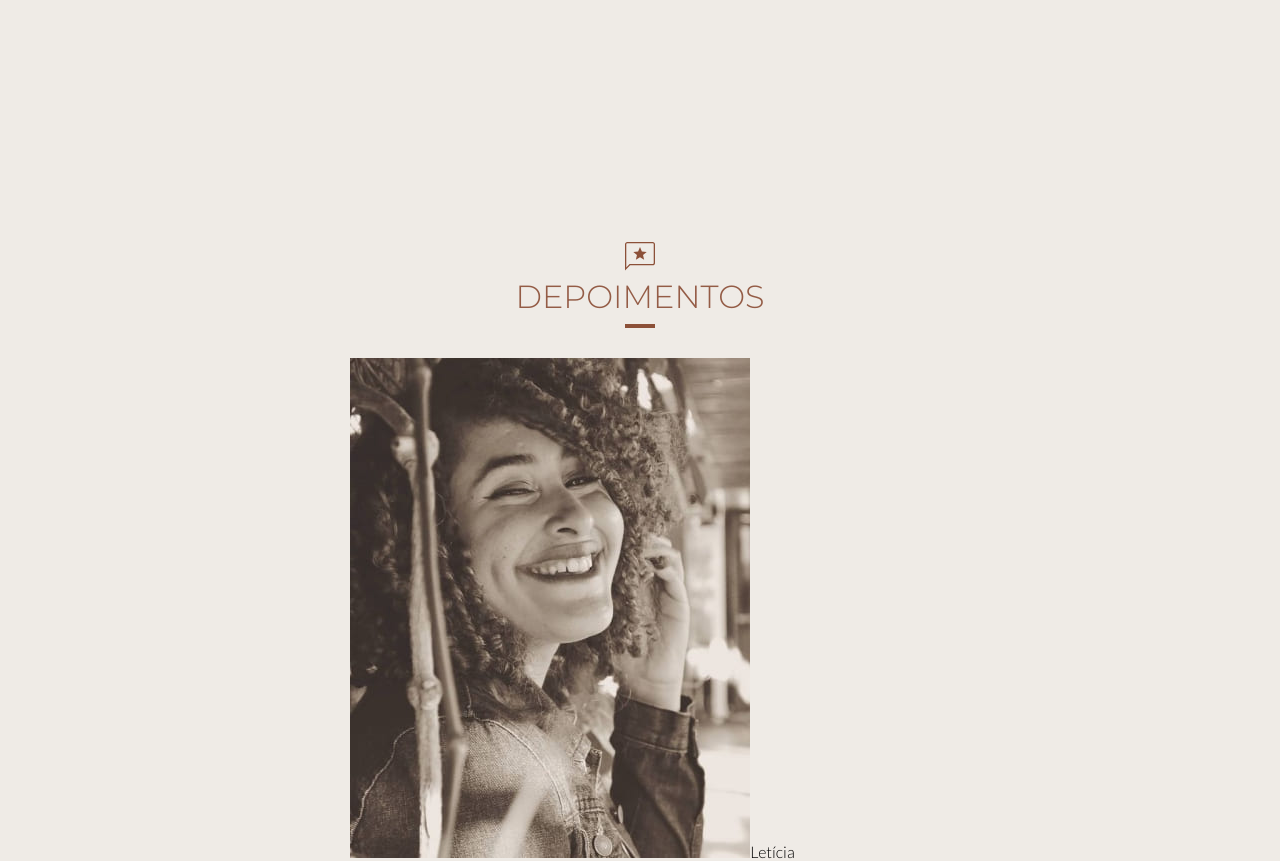
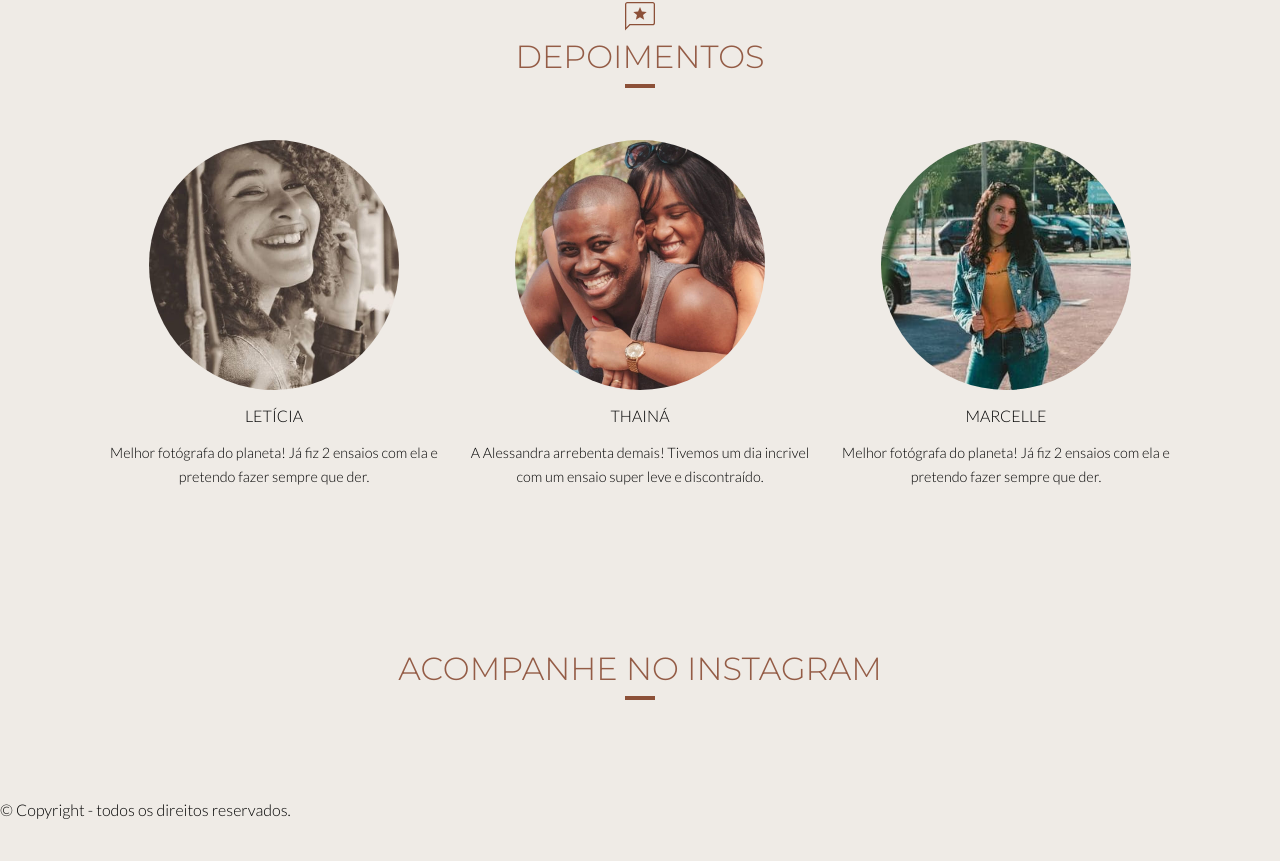
Before and after one commit to rlxmts/anzelfotografia, a React (Create React App) app: page / in a window 1280 px wide. Shown: the part 2878-3739 px from the top of the page. After the commit the page ends 3697 px from the top, so only its background shows below. Built offline with nearby package versions, Linux system fonts and the light colour scheme.

Commit message:
:lipstick: Estilizando Seção Depoimentos

```diff
--- a/src/App.js
+++ b/src/App.js
@@ -5,6 +5,7 @@ import Banner from "./components/sections/Banner";
 import Portfolio from "./components/sections/Portfolio";
 import Sobre from "./components/sections/Sobre";
 import Depoimentos from "./components/sections/Depoimentos";
+import Instagram from "./components/sections/Instagram";
 
 const AppContainer = styled.div`
 
@@ -19,6 +20,7 @@ function App() {
         <Portfolio />
         <Sobre />
         <Depoimentos />
+        <Instagram />
         <Rodape />
       </div>
     </AppContainer>
--- a/src/components/commom/CardTrabalhos/index.js
+++ b/src/components/commom/CardTrabalhos/index.js
@@ -40,7 +40,7 @@ const CardTrabalhos = ()=> {
         <CardContainer>
             {Trabalhos.map( trabalho => {
                 return(
-                <div>
+                <div key={trabalho.nome}>
                     <a href="/">
                         <img src={trabalho.imagens[0]} alt={trabalho.nome} />
                         <h3 className="trabalhos-titulo">{trabalho.nome}</h3>
@@ -51,7 +51,7 @@ const CardTrabalhos = ()=> {
             })}
             {Trabalhos.map( trabalho => {
                 return(
-                <div>
+                <div key={trabalho.nome}>
                     <a href="/">
                         <img src={trabalho.imagens[0]} alt={trabalho.nome} />
                         <h3 className="trabalhos-titulo">{trabalho.nome}</h3>
--- a/src/components/commom/Container/index.js
+++ b/src/components/commom/Container/index.js
@@ -9,7 +9,7 @@ export const Container = styled.div`
     justify-content: center;
     align-items: center;
     gap: 2rem;
-    padding: 10rem 2rem;
+    padding: 5rem 2rem;
 
     @media screen and (max-with: 768px){
         padding: 5rem 1.5rem;
--- a/src/components/sections/Depoimentos/index.js
+++ b/src/components/sections/Depoimentos/index.js
@@ -1,12 +1,56 @@
 import styled from "styled-components";
 import { Container } from "../../commom/Container";
 import Titulo from "../../commom/Titulo";
+import { Texto } from "../../commom/Texto";
 
 const SecaoDepoimentos = styled.section`
 
     .depoimentos-container{
-        gap:10px;
+        gap:2rem;
     }
+
+    .card-container{
+        display:flex;
+        gap:1rem;
+
+        @media screen and (max-width: 768px){
+            flex-direction: column;
+            gap: 5rem;
+
+            img{
+                width: 200px;
+                height:200px;
+            }
+        }
+
+        .depoimento-card{
+            width: 100%;
+            max-width: 450px;
+
+            img{
+                height:250px;
+                width: 250px;
+                border-radius: 50%;
+                object-fit: cover;
+                margin: 0 auto;
+                display:block;
+            }
+
+            span{
+                display: block;
+                text-align: center;
+                margin: 1rem 0;
+                text-transform: uppercase;
+            }
+
+            p{
+                margin:0 auto;
+                max-width:350px;
+                text-align:center;
+            }
+        }
+    }
+
 `
 
 const depoimentos = [
@@ -33,15 +77,17 @@ const Depoimentos = () => {
         <SecaoDepoimentos>
             <Container className="depoimentos-container">
                 <Titulo titulo='Depoimentos' img='./img/avaliation.svg'/>
+                <div className="card-container">
                     {depoimentos.map( item => {
                         return(
-                        <div key={item.nome}>
-                            <img src={item.foto} alt={item.nome} />
+                            <div className="depoimento-card" key={item.nome}>
+                                <img className="card-img" src={item.foto} alt={item.nome} />
                                 <span>{item.nome}</span>
-                            <p>{item.texto}</p>
+                                <Texto>{item.texto}</Texto>
                             </div>
                         )
                     })}
+                </div>
             </Container>
         </SecaoDepoimentos>
     )
--- /dev/null
+++ b/src/components/sections/Instagram/index.js
@@ -0,0 +1,16 @@
+import styled from "styled-components";
+import Titulo from "../../commom/Titulo";
+
+const SectaoInstagram = styled.section`
+    padding: 5rem 0;
+`
+
+const Instagram = ()=> {
+    return(
+        <SectaoInstagram>
+            <Titulo titulo='Acompanhe no Instagram' />
+        </SectaoInstagram>
+    )
+}
+
+export default Instagram;
--- a/src/components/sections/Sobre/index.js
+++ b/src/components/sections/Sobre/index.js
@@ -7,6 +7,10 @@ const SectionSobre = styled.section`
 
 .sobre-container{
     flex-direction: row;
+
+    h2{
+        margin: 2rem 0;
+    }
 
     .foto-container{
         width: 100%;
```
Lines whose indentation alone changed are shown as unchanged.
